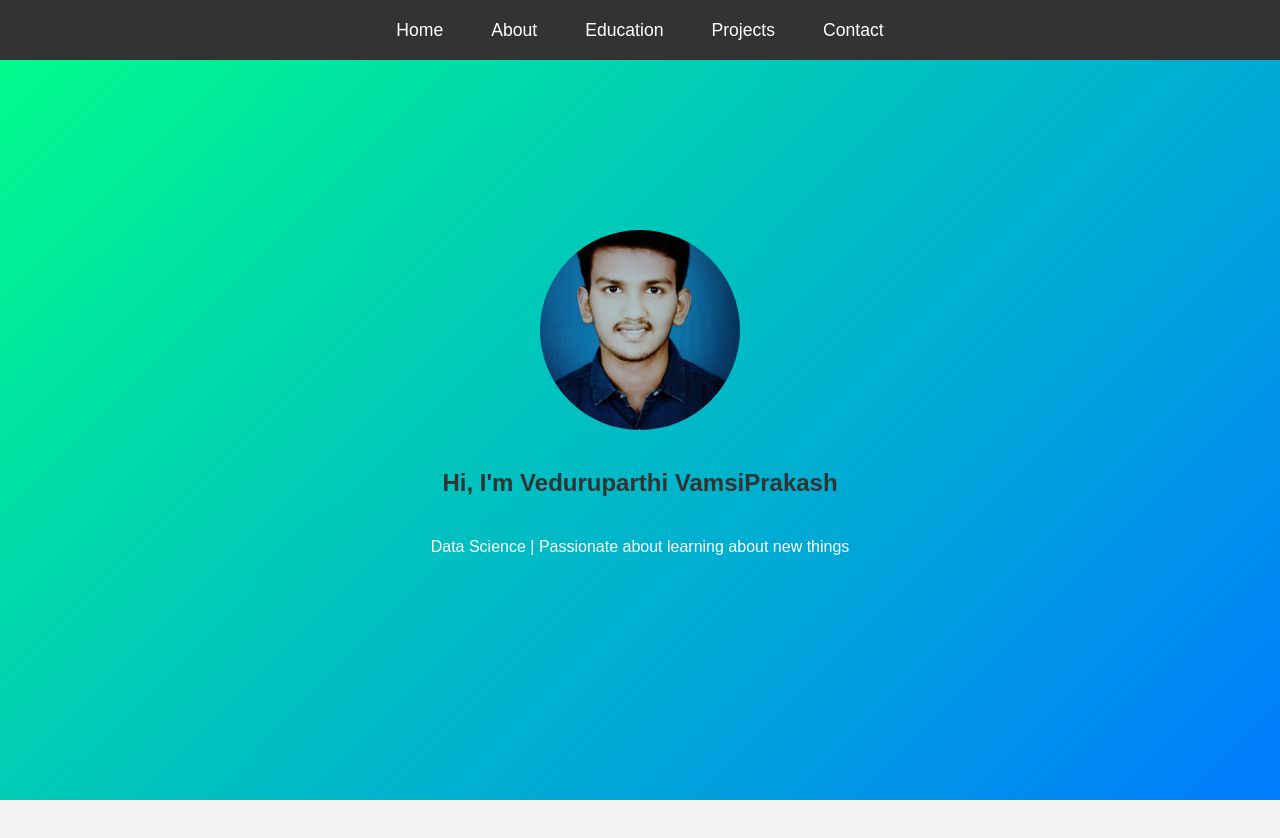
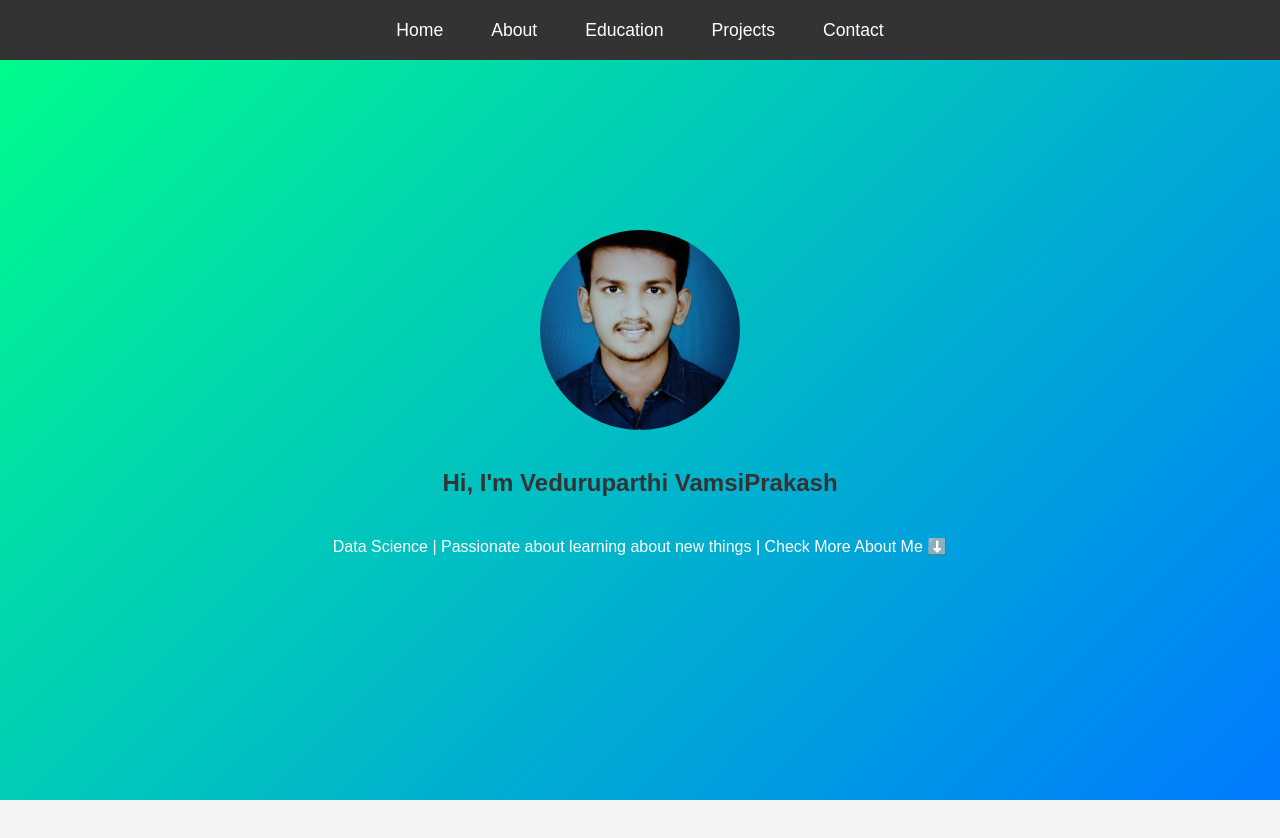
Before and after one commit to vamsiveduruparthi/vamsiveduruparthi.github.io, a plain HTML site: page index.html in a window 1280 px wide. Shown: the top 838 px of the page. Drawn offline with Linux system fonts and the light colour scheme.

Commit message:
Update index.html

```diff
--- a/index.html
+++ b/index.html
@@ -270,7 +270,7 @@
         <div class="container hero-content">
             <img src="profile.jpg" alt="Profile Picture">
             <h1>Hi, I'm Veduruparthi VamsiPrakash</h1>
-            <p>Data Science | Passionate about learning about new things</p>
+            <p>Data Science | Passionate about learning about new things | Check More About Me ⬇️</p>
         </div>
     </section>
 
```
